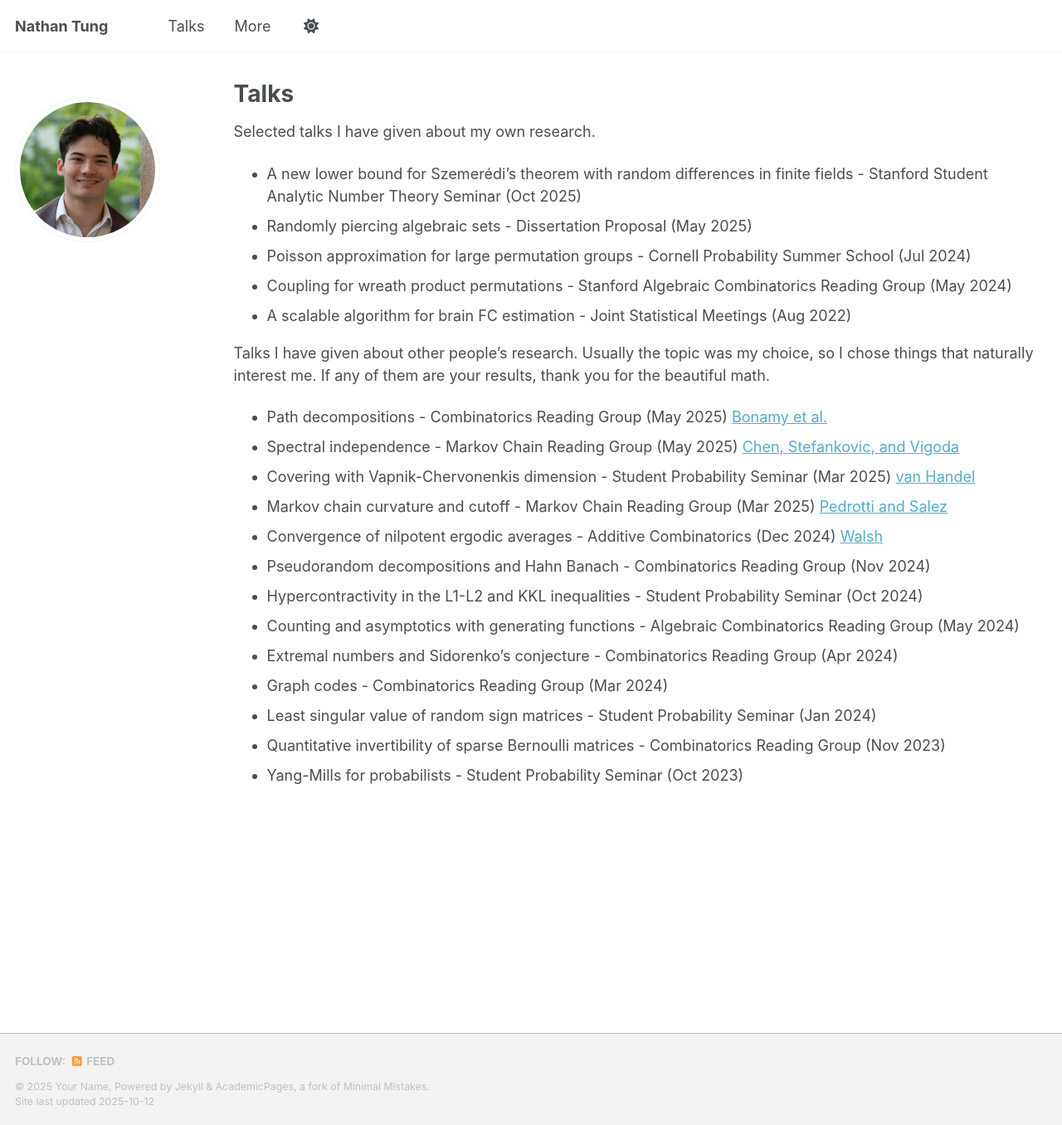
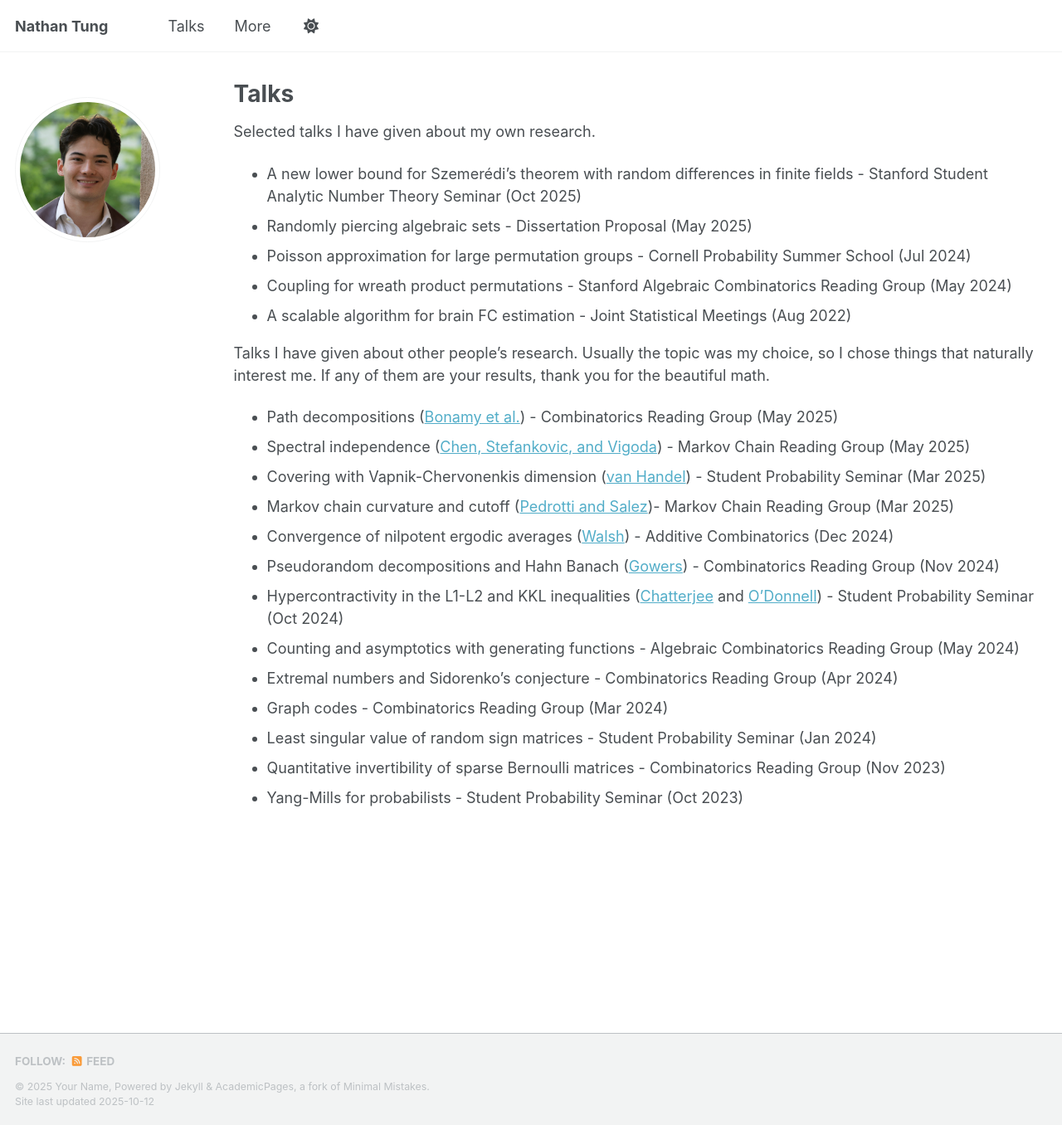
Before and after one commit to njtung/njtung.github.io, a Jekyll site: the page built from _pages/talks.md, in a window 1280 px wide and 1356 px high. Shown: the whole window at 83% size. Built offline with Jekyll 4.4.1, drawn with Linux system fonts in a browser that asks for light colours; a script that is not in the unit is left out.

Commit message:
Update talks.md

```diff
--- a/_pages/talks.md
+++ b/_pages/talks.md
@@ -15,13 +15,13 @@ Selected talks I have given about my own research.
 
 Talks I have given about other people's research. Usually the topic was my choice, so I chose things that naturally interest me. If any of them are your results, thank you for the beautiful math.
 
-* Path decompositions	- Combinatorics Reading Group (May 2025) [Bonamy et al.](https://mathscinet.ams.org/mathscinet/article?mr=4664091)
-* Spectral independence - Markov Chain Reading Group (May 2025) [Chen, Stefankovic, and Vigoda](https://arxiv.org/abs/2307.13826)
-* Covering with Vapnik-Chervonenkis dimension - Student Probability Seminar (Mar 2025) [van Handel](https://web.math.princeton.edu/~rvan/APC550.pdf)
-* Markov chain curvature and cutoff	- Markov Chain Reading Group (Mar 2025) [Pedrotti and Salez](https://arxiv.org/abs/2501.13079)
-* Convergence of nilpotent ergodic averages	- Additive Combinatorics (Dec 2024) [Walsh](https://mathscinet.ams.org/mathscinet/article?mr=2912715)
-* Pseudorandom decompositions and Hahn Banach - Combinatorics Reading Group	(Nov 2024)
-* Hypercontractivity in the L1-L2 and KKL inequalities - Student Probability Seminar (Oct 2024)
+* Path decompositions	([Bonamy et al.](https://mathscinet.ams.org/mathscinet/article?mr=4664091)) - Combinatorics Reading Group (May 2025)
+* Spectral independence ([Chen, Stefankovic, and Vigoda](https://arxiv.org/abs/2307.13826)) - Markov Chain Reading Group (May 2025)
+* Covering with Vapnik-Chervonenkis dimension ([van Handel](https://web.math.princeton.edu/~rvan/APC550.pdf)) - Student Probability Seminar (Mar 2025)
+* Markov chain curvature and cutoff	([Pedrotti and Salez](https://arxiv.org/abs/2501.13079))- Markov Chain Reading Group (Mar 2025)
+* Convergence of nilpotent ergodic averages	([Walsh](https://mathscinet.ams.org/mathscinet/article?mr=2912715)) - Additive Combinatorics (Dec 2024)
+* Pseudorandom decompositions and Hahn Banach ([Gowers](https://mathscinet.ams.org/mathscinet/article?mr=2669681)) - Combinatorics Reading Group	(Nov 2024)
+* Hypercontractivity in the L1-L2 and KKL inequalities ([Chatterjee](https://mathscinet.ams.org/mathscinet/article?mr=3157205) and [O'Donnell](https://www.cambridge.org/core/books/analysis-of-boolean-functions/B05A66E4DCC778E02B84C16376F4D1FD)) - Student Probability Seminar (Oct 2024)
 * Counting and asymptotics with generating functions - Algebraic Combinatorics Reading Group (May 2024)
 * Extremal numbers and Sidorenko’s conjecture	- Combinatorics Reading Group (Apr 2024)
 * Graph codes	- Combinatorics Reading Group (Mar 2024)
```
